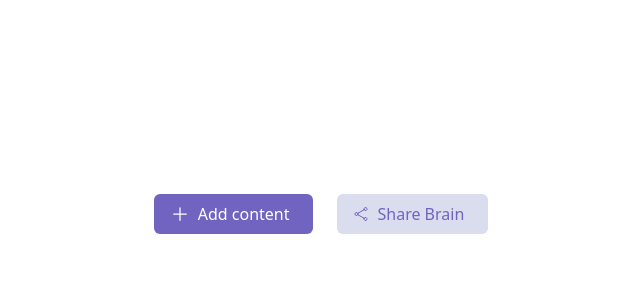
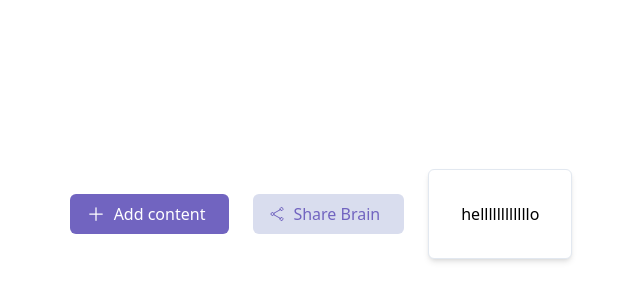
Before and after one commit to Mohfazam/SecondBrain, a React (Vite) app in the folder Frontend/: page / in a window 1280 px wide. Shown: the part 236-536 px from the top of the page, without its empty margins (319-959 px from the left). Built offline with nearby package versions, Linux system fonts and the light colour scheme.

Commit message:
Card Component Structure

```diff
--- /dev/null
+++ b/Frontend/src/App.css
@@ -0,0 +1,3 @@
+@tailwind base;
+@tailwind components;
+@tailwind utilities;
--- a/Frontend/src/App.tsx
+++ b/Frontend/src/App.tsx
@@ -2,6 +2,8 @@
 import {Button} from './components/Button'
 import { PlusIcon } from './icons/PlusIcons'
 import { ShareIcon } from './icons/ShareIcon'
+import { Card } from "./components/Card"
+import './App.css'
 
 
 
@@ -12,6 +14,7 @@ function App() {
     <div className='2-full h-[900px] flex justify-center items-center gap-6'>
       <Button varient='primary' text='Add content' startIcon={<PlusIcon />}></Button>
       <Button varient='secondary' text='Share Brain' startIcon={<ShareIcon />}></Button>
+      <Card />
     </div>
   )
 }
--- a/Frontend/src/components/Card.tsx
+++ b/Frontend/src/components/Card.tsx
@@ -1,6 +1,7 @@
 export function Card(){
     return(
-        <div className="bg-white rounded-md shadow-md">
+        <div className="p-8 bg-white rounded-md shadow-md border-slate-200 max-w-96 border">
+            hellllllllllllo
 
         </div>
     )
```
